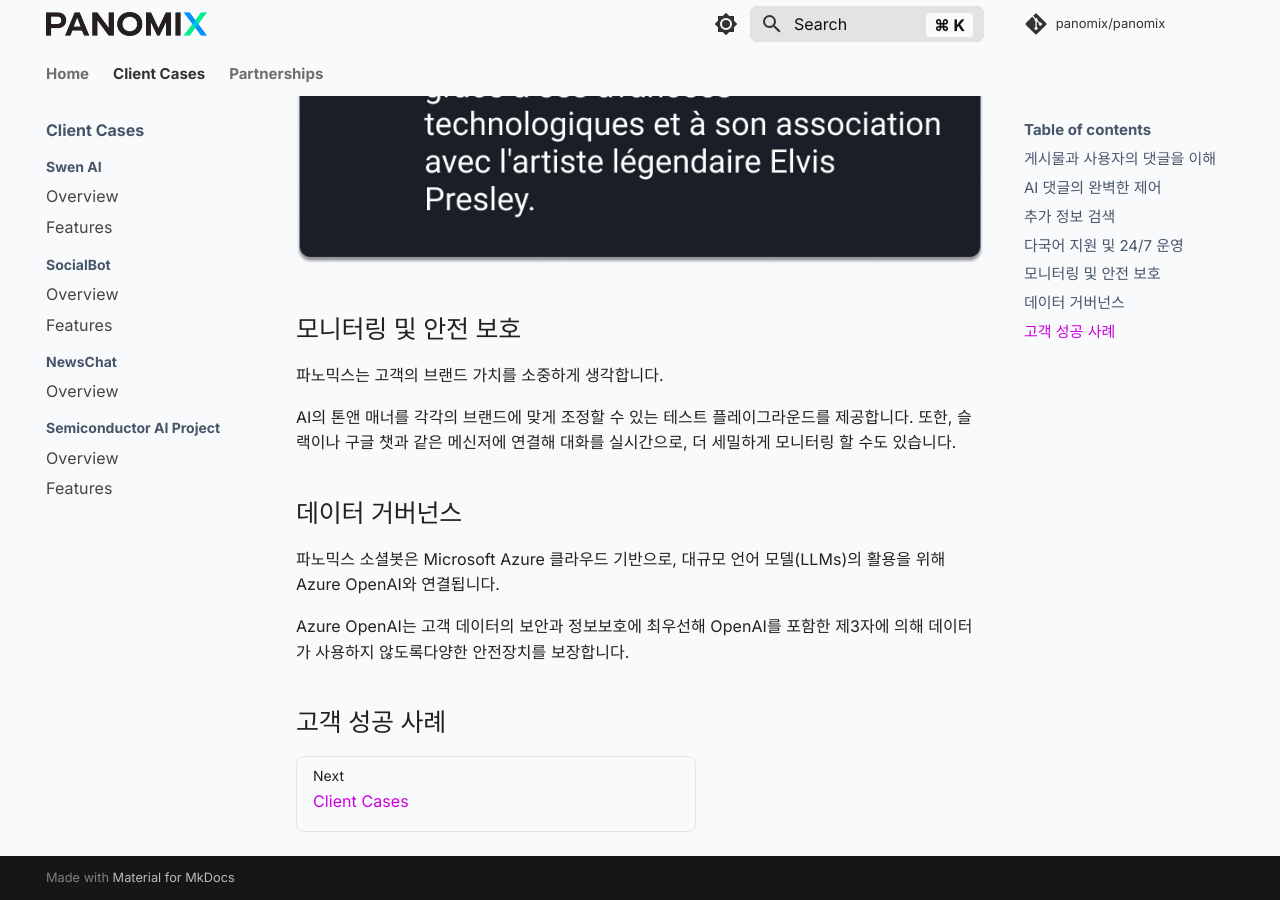
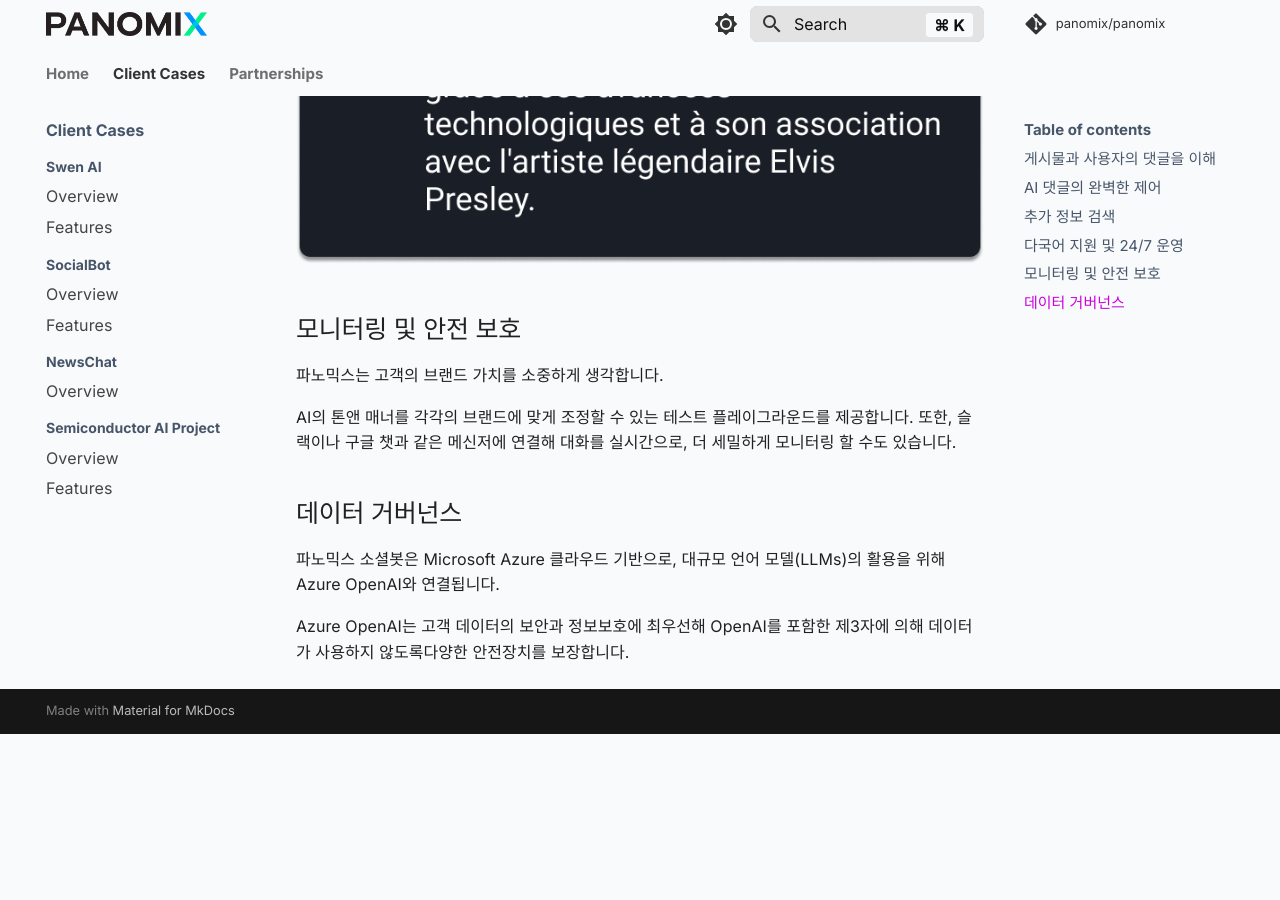
Before and after one commit to panomix/panomix, an MkDocs documentation site: the page built from docs/clients/socialbot/features.md, in a window 1280 px wide and 900 px high, scrolled down 2714 px. Built offline with MkDocs 1.6.1 and Material for MkDocs 9.7.7, drawn with Linux system fonts in a browser that asks for light colours; comment, search, counter and statistics services are not loaded; after the commit the page ends 3448 px from its top, so only the background shows below that.

Commit message:
Update features.md

```diff
--- a/docs/clients/socialbot/features.md
+++ b/docs/clients/socialbot/features.md
@@ -35,9 +35,3 @@
 파노믹스 소셜봇은 Microsoft Azure 클라우드 기반으로, 대규모 언어 모델(LLMs)의 활용을 위해 Azure OpenAI와 연결됩니다.
 
 Azure OpenAI는 고객 데이터의 보안과 정보보호에 최우선해 OpenAI를 포함한 제3자에 의해 데이터가 사용하지 않도록다양한 안전장치를 보장합니다.
-
-## 고객 성공 사례
-
-<a href="../clientcases" class="next-step">
-    Client Cases
-</a>
```
